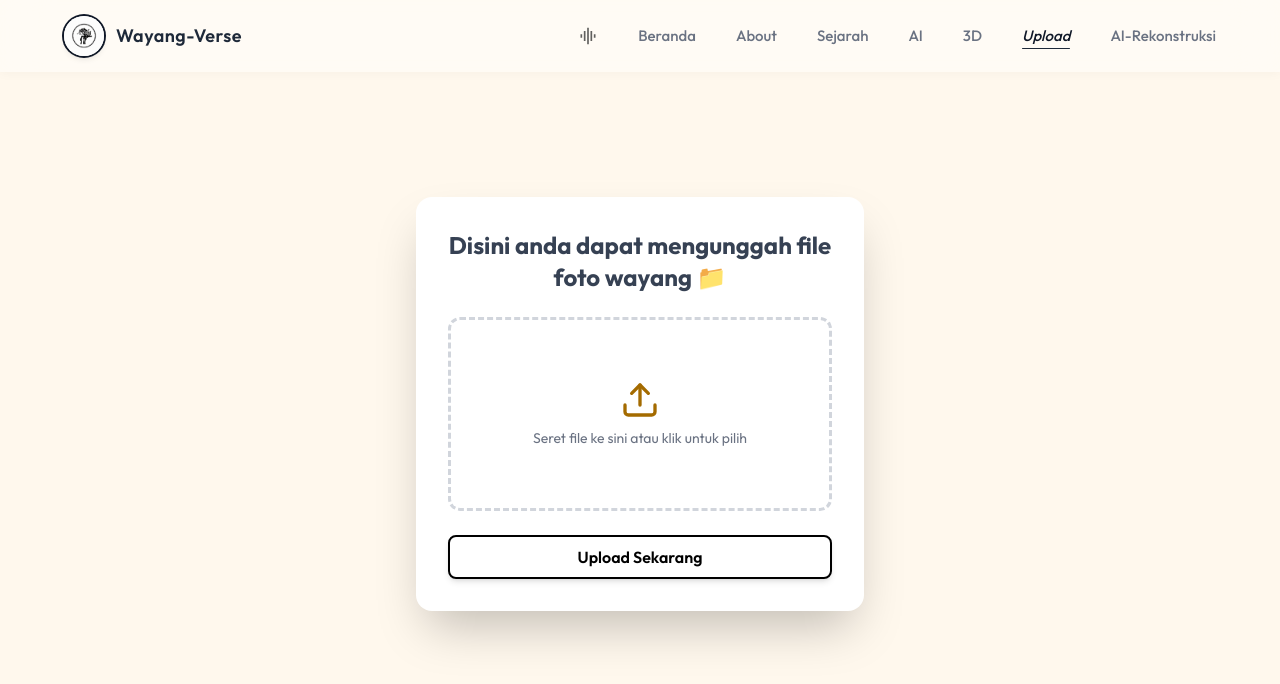
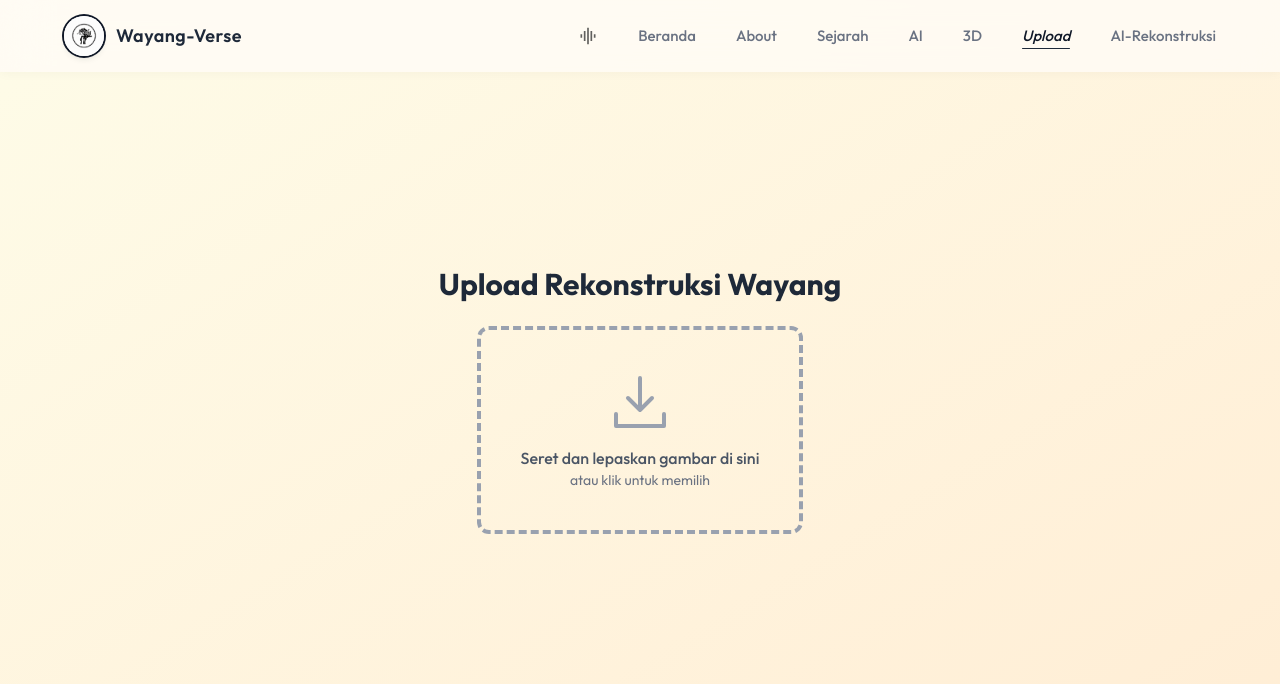
Before and after one commit to BagasAjiSaputra/wayang_verse, a Next.js app: page /upload in a window 1280 px wide. Shown: the top 684 px of the page. Built offline with nearby package versions, Linux system fonts and the light colour scheme.

Commit message:
merge final

```diff
--- a/src/app/(frontend)/upload/page.tsx
+++ b/src/app/(frontend)/upload/page.tsx
@@ -1,24 +1,15 @@
 "use client";
 
 import React, { useState } from "react";
-import { Upload, File, X, Loader2, RotateCw } from "lucide-react";
-import { motion, AnimatePresence } from "framer-motion";
-import dynamic from "next/dynamic";
-
-// import QRCode tanpa SSR (supaya aman di Next.js)
-const QRCode = dynamic(() => import("react-qr-code"), { ssr: false });
 
 const UploadPage = () => {
-  const [file, setFile] = useState(null);
+  const [file, setFile] = useState<File | null>(null);
+  const [preview, setPreview] = useState<string | null>(null);
   const [dragActive, setDragActive] = useState(false);
-  const [preview, setPreview] = useState(null);
-  const [loading, setLoading] = useState(false);
-  const [showPreview, setShowPreview] = useState(false);
-  const [flipped, setFlipped] = useState(false); // 🔄 flip state
 
-  const handleFileChange = (e) => {
-    const selected =  e.target.files[0];
-    setFile(selected);
+  const handleFileChange = (e: any) => {
+    const selected = e.target.files?.[0];
+    setFile(selected || null);
     if (selected && selected.type.startsWith("image/")) {
       setPreview(URL.createObjectURL(selected));
     } else {
@@ -26,215 +17,90 @@ const UploadPage = () => {
     }
   };
 
-  const handleDrop = (e) => {
+  const handleDrag = (e: any) => {
+    e.preventDefault();
+    e.stopPropagation();
+    if (e.type === "dragenter" || e.type === "dragover") {
+      setDragActive(true);
+    } else if (e.type === "dragleave") {
+      setDragActive(false);
+    }
+  };
+
+  const handleDrop = (e: any) => {
     e.preventDefault();
     e.stopPropagation();
     setDragActive(false);
-    const dropped = e.dataTransfer.files[0];
-    if (dropped) {
-      setFile(dropped);
-      if (dropped.type.startsWith("image/")) {
-        setPreview(URL.createObjectURL(dropped));
+
+    const droppedFile = e.dataTransfer.files?.[0];
+    setFile(droppedFile || null);
+    if (droppedFile && droppedFile.type.startsWith("image/")) {
+      setPreview(URL.createObjectURL(droppedFile));
     } else {
       setPreview(null);
     }
-    }
-  };
-
-  const handleDrag = (e) => {
-    e.preventDefault();
-    e.stopPropagation();
-    if (e.type === "dragenter" || e.type === "dragover") setDragActive(true);
-    else if (e.type === "dragleave") setDragActive(false);
-  };
-
-  const removeFile = () => {
-    setFile(null);
-    setPreview(null);
-    setShowPreview(false);
-  };
-
-  const handleUpload = () => {
-    if (!file) {
-      alert("Silakan pilih file terlebih dahulu.");
-      return;
-    }
-
-    setLoading(true);
-    setTimeout(() => {
-      setLoading(false);
-      setShowPreview(true);
-    }, 2000);
   };
 
   return (
-    <div className="min-h-screen flex justify-center items-center bg-gradient-to-br bg-[#FFF8ED] p-4 relative overflow-hidden pt-6">
-      {/* KOTAK UPLOAD */}
-      <div className="bg-white shadow-2xl rounded-2xl p-8 w-full max-w-md transition-all duration-500 hover:scale-[1.02] z-10 flex flex-col justify-center">
-        <h1 className="text-2xl font-bold text-center mb-6 text-gray-700">
-          Disini anda dapat mengunggah file foto wayang 📁
+    <div className="min-h-screen flex flex-col items-center justify-center bg-gradient-to-br from-yellow-50 to-orange-100">
+      <h1 className="text-3xl font-bold mb-6 text-gray-800">
+        Upload Rekonstruksi Wayang
       </h1>
 
       <div
-          className={`relative border-3 border-dashed rounded-xl p-15 flex flex-col items-center justify-center cursor-pointer transition-all duration-300 ${
+        className={`relative border-4 border-dashed rounded-xl p-10 flex flex-col items-center justify-center cursor-pointer transition-all duration-300 ${
           dragActive
-              ? "border-indigo-500 bg-[#A46B00]"
-              : "border-gray-300 hover:border-[#A46B00] hover:bg-gray-50"
+            ? "border-indigo-500 bg-yellow-200"
+            : "border-gray-400 hover:border-indigo-400 hover:bg-gray-50"
         }`}
         onDragEnter={handleDrag}
         onDragLeave={handleDrag}
         onDragOver={handleDrag}
         onDrop={handleDrop}
       >
-          <Upload className="w-12 h-10 text-[#A46B00] mb-2" />
-          <p className="text-gray-500 text-sm">
-            {file
-              ? "File siap diunggah"
-              : "Seret file ke sini atau klik untuk pilih"}
-          </p>
-
         <input
           type="file"
+          accept="image/*"
           onChange={handleFileChange}
           className="absolute inset-0 opacity-0 cursor-pointer"
         />
+
+        {preview ? (
+          <img
+            src={preview}
+            alt="Preview"
+            className="max-h-72 rounded-lg shadow-md"
+          />
+        ) : (
+          <div className="text-center">
+            <svg
+              xmlns="http://www.w3.org/2000/svg"
+              className="w-16 h-16 mx-auto text-gray-400 mb-3"
+              fill="none"
+              viewBox="0 0 24 24"
+              stroke="currentColor"
+              strokeWidth={1.5}
+            >
+              <path
+                strokeLinecap="round"
+                strokeLinejoin="round"
+                d="M3 16.5V21h18v-4.5M12 3v12m0 0l-4.5-4.5M12 15l4.5-4.5"
+              />
+            </svg>
+            <p className="text-gray-600 font-medium">
+              Seret dan lepaskan gambar di sini
+            </p>
+            <p className="text-sm text-gray-500">atau klik untuk memilih</p>
+          </div>
+        )}
       </div>
 
       {file && (
-          <div className="mt-6 flex items-center justify-between bg-gray-100 p-3 rounded-lg">
-            <div className="flex items-center space-x-3">
-              <File className="text-indigo-500" />
-              <span className="text-sm text-gray-700 truncate max-w-[150px]">
-                {file.name}
-              </span>
-            </div>
-            <button
-              onClick={removeFile}
-              className="text-red-500 hover:text-red-700 transition"
-            >
-              <X size={18} />
-            </button>
+        <div className="mt-6 bg-white shadow-md rounded-xl p-4 w-80 text-center">
+          <p className="text-sm text-gray-600">File dipilih:</p>
+          <p className="font-semibold text-gray-800">{file.name}</p>
         </div>
       )}
-
-        {/* Tombol Upload */}
-        <button
-          onClick={handleUpload}
-          disabled={loading}
-          className={`mt-6 w-full flex justify-center items-center border-2 gap-2 bg-transparent text-black font-semibold py-2 rounded-lg shadow-md hover:bg-[#A46B00] hover:text-white transition duration-300 ${
-            loading ? "opacity-80 cursor-not-allowed" : ""
-          }`}
-        >
-          {loading ? (
-            <>
-              <Loader2 className="animate-spin w-5 h-5" /> Mengunggah...
-            </>
-          ) : (
-            "Upload Sekarang"
-          )}
-        </button>
-      </div>
-
-      {/* MODAL PREVIEW GAMBAR + QR CODE (FLIP) */}
-      <AnimatePresence>
-        {showPreview && preview && (
-          <>
-            {/* Background blur */}
-            <motion.div
-              className="fixed inset-0 bg-black/30 backdrop-blur-sm z-20"
-              initial={{ opacity: 0 }}
-              animate={{ opacity: 1 }}
-              exit={{ opacity: 0 }}
-              onClick={() => {
-                setShowPreview(false);
-                setFlipped(false);
-              }}
-            />
-
-            {/* Modal */}
-            <motion.div
-              initial={{ x: "100%", opacity: 0 }}
-              animate={{ x: "-50%", opacity: 1 }}
-              exit={{ x: "100%", opacity: 0 }}
-              transition={{
-                type: "spring",
-                stiffness: 120,
-                damping: 20,
-              }}
-              className="fixed top-1/2 left-1/2 transform -translate-y-1/2 w-full sm:w-[400px] bg-white shadow-2xl z-30 p-6 rounded-2xl"
-            >
-              <div className="flex justify-between items-center mb-4">
-                <h2 className="text-xl font-bold text-gray-700">
-                  Preview Gambar
-                </h2>
-                <button
-                  onClick={() => setShowPreview(false)}
-                  className="text-gray-500 hover:text-red-600 transition"
-                >
-                  <X size={22} />
-                </button>
-              </div>
-
-              {/* Flip container */}
-              <div className="relative w-full h-[320px] perspective">
-                <motion.div
-                  className="absolute inset-0 preserve-3d transition-transform duration-700"
-                  animate={{ rotateY: flipped ? 180 : 0 }}
-                >
-                  {/* Sisi depan */}
-                  <div className="absolute inset-0 backface-hidden flex items-center justify-center">
-                    <img
-                      src={preview}
-                      alt="Preview"
-                      className="rounded-xl shadow-lg max-h-[300px] object-contain"
-                    />
-                  </div>
-
-                  {/* Sisi belakang (QR Code) */}
-                  <div className="absolute inset-0 backface-hidden rotateY-180 flex flex-col items-center justify-center">
-                    <h3 className="mb-3 text-gray-700 font-semibold">
-                      QR Code File
-                    </h3>
-                    <QRCode
-                      value={file?.name || "No File"}
-                      size={150}
-                      bgColor="#ffffff"
-                      fgColor="#000000"
-                    />
-                  </div>
-                </motion.div>
-              </div>
-
-              {/* Tombol balik */}
-              <div className="mt-6 flex justify-center">
-                <button
-                  onClick={() => setFlipped((f) => !f)}
-                  className="flex items-center gap-2 border-2 border-[#A46B00] text-[#A46B00] px-4 py-2 rounded-lg hover:bg-[#A46B00] hover:text-white transition"
-                >
-                  <RotateCw size={18} />
-                  {flipped ? "Lihat Gambar" : "Lihat QR Code"}
-                </button>
-              </div>
-            </motion.div>
-          </>
-        )}
-      </AnimatePresence>
-
-      {/* STYLE TAMBAHAN UNTUK 3D FLIP */}
-      <style jsx global>{`
-        .perspective {
-          perspective: 1000px;
-        }
-        .preserve-3d {
-          transform-style: preserve-3d;
-        }
-        .backface-hidden {
-          backface-visibility: hidden;
-        }
-        .rotateY-180 {
-          transform: rotateY(180deg);
-        }
-      `}</style>
     </div>
   );
 };
```
Lines whose indentation alone changed are shown as unchanged.
